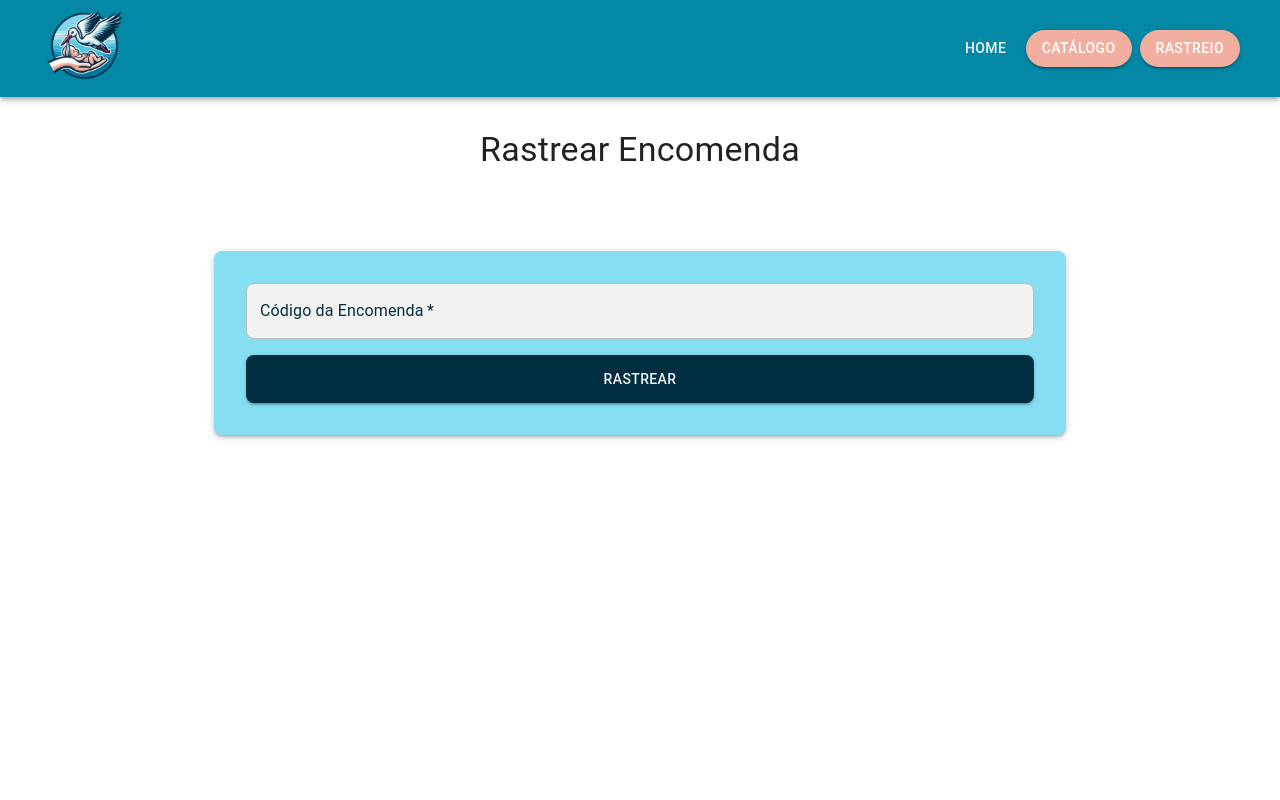
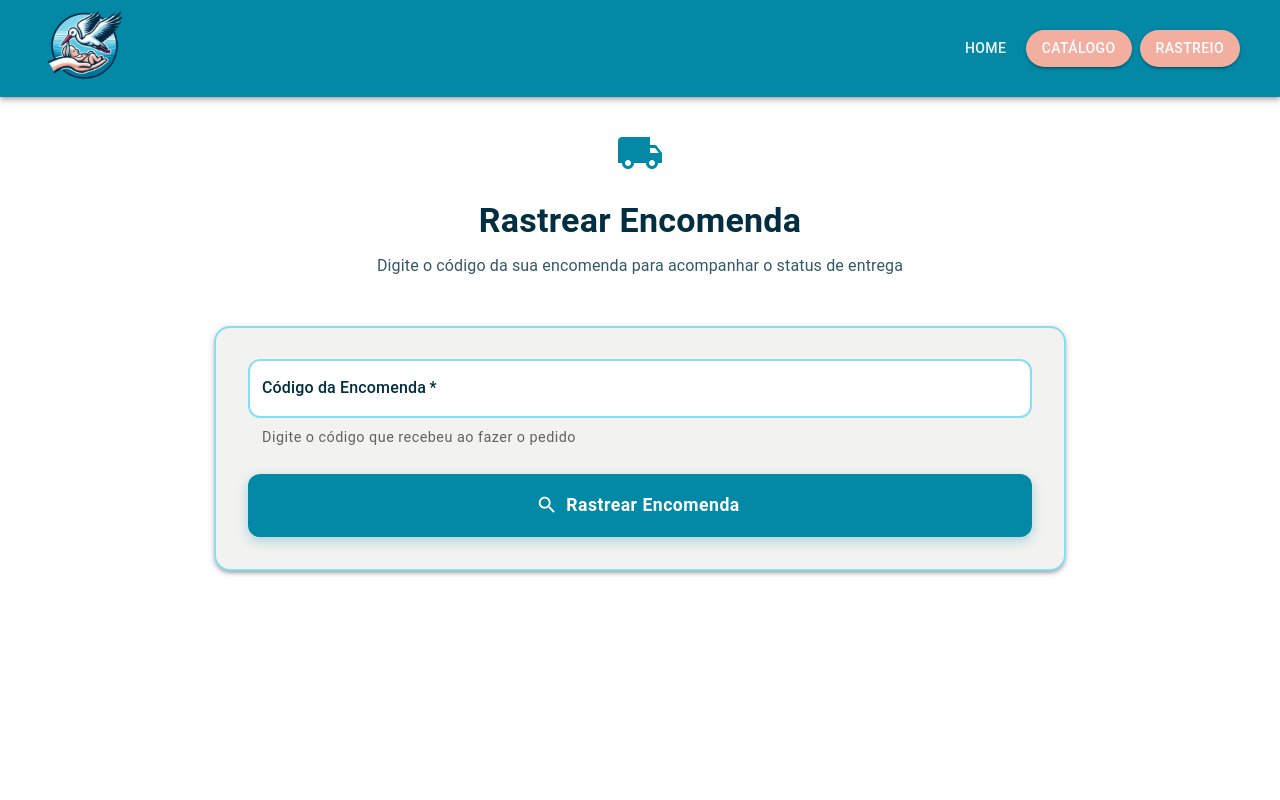
Before and after one commit to JamalShadowDev/cegonha-express-delivery, a React (Vite) app in the folder src/main/frontend/: page /tracking in a window 1280 px wide. Shown: the top 800 px of the page. Built offline with nearby package versions, Linux system fonts and the light colour scheme.

Commit message:
feat: Melhoria na visualização das informações de rastreio
- Manutenção da estrutura principal
- Adição de novos ícones
- Adição de novos componentes

Gabriel Coelho Soares

```diff
--- a/src/main/frontend/src/pages/Tracking.tsx
+++ b/src/main/frontend/src/pages/Tracking.tsx
@@ -9,7 +9,19 @@ import {
   CircularProgress,
   Alert,
   Paper,
+  Card,
+  CardContent,
+  Chip,
+  Divider,
+  Grid,
 } from "@mui/material";
+import {
+  Search as SearchIcon,
+  LocalShipping as ShippingIcon,
+  AccessTime as TimeIcon,
+  AttachMoney as MoneyIcon,
+  TrackChanges as StatusIcon,
+} from "@mui/icons-material";
 import { toast } from "react-toastify";
 import { colorPalette } from "../types/colorPalette";
 
@@ -19,6 +31,56 @@ interface EncomendaResponse {
   valorFrete: string;
   tempoEstimadoEntrega: string;
 }
+
+const getStatusConfig = (status: string) => {
+  const normalizedStatus = status.toLowerCase();
+
+  switch (normalizedStatus) {
+    case "pendente":
+      return {
+        color: "#FF9800" as const,
+        backgroundColor: "rgba(255, 152, 0, 0.1)",
+        label: "Pendente",
+        icon: "⏳",
+      };
+    case "confirmada":
+      return {
+        color: "#2196F3" as const,
+        backgroundColor: "rgba(33, 150, 243, 0.1)",
+        label: "Confirmada",
+        icon: "✅",
+      };
+    case "em trânsito":
+    case "em_transito":
+      return {
+        color: "#9C27B0" as const,
+        backgroundColor: "rgba(156, 39, 176, 0.1)",
+        label: "Em Trânsito",
+        icon: "🚚",
+      };
+    case "entregue":
+      return {
+        color: "#4CAF50" as const,
+        backgroundColor: "rgba(76, 175, 80, 0.1)",
+        label: "Entregue",
+        icon: "📦",
+      };
+    case "cancelada":
+      return {
+        color: "#F44336" as const,
+        backgroundColor: "rgba(244, 67, 54, 0.1)",
+        label: "Cancelada",
+        icon: "❌",
+      };
+    default:
+      return {
+        color: "#757575" as const,
+        backgroundColor: "rgba(117, 117, 117, 0.1)",
+        label: status,
+        icon: "📋",
+      };
+  }
+};
 
 export const Tracking: React.FC = () => {
   const [codigoEncomenda, setCodigoEncomenda] = useState<string>("");
@@ -70,34 +132,62 @@ export const Tracking: React.FC = () => {
     }
   };
 
+  const statusConfig = encomendaData
+    ? getStatusConfig(encomendaData.status)
+    : null;
+
   return (
     <Container maxWidth="md" sx={{ py: 4, flexGrow: 1 }}>
+      {/* Header com ícone */}
+      <Box sx={{ textAlign: "center", mb: 6 }}>
+        <ShippingIcon
+          sx={{
+            fontSize: 48,
+            color: colorPalette[2].rgba,
+            mb: 2,
+          }}
+        />
         <Typography
           variant="h4"
           component="h1"
           gutterBottom
-        align="center"
-        sx={{ mb: 10 }}
+          sx={{
+            color: colorPalette[1].rgba,
+            fontWeight: "bold",
+          }}
         >
           Rastrear Encomenda
         </Typography>
+        <Typography
+          variant="body1"
+          sx={{
+            color: colorPalette[1].rgba,
+            opacity: 0.8,
+          }}
+        >
+          Digite o código da sua encomenda para acompanhar o status de entrega
+        </Typography>
+      </Box>
 
+      {/* Formulário de busca */}
       <Paper
         elevation={3}
         sx={{
-          p: { xs: 2, md: 4 },
+          p: { xs: 3, md: 4 },
           mb: 4,
-          borderRadius: "8px",
-          backgroundColor: colorPalette[0].rgba,
+          borderRadius: "16px",
+          backgroundColor: colorPalette[4].rgba,
+          border: `2px solid ${colorPalette[0].rgba}`,
         }}
       >
         <Box
           component="form"
           onSubmit={handleTrackOrder}
-          sx={{ display: "flex", flexDirection: "column", gap: 2 }}
+          sx={{ display: "flex", flexDirection: "column", gap: 3 }}
         >
           <TextField
             label="Código da Encomenda"
+            placeholder="Ex: CE1234567890123"
             variant="outlined"
             fullWidth
             value={codigoEncomenda}
@@ -107,83 +197,289 @@ export const Tracking: React.FC = () => {
             helperText={
               submitted && !codigoEncomenda.trim()
                 ? "O código da encomenda é obrigatório"
-                : ""
+                : "Digite o código que recebeu ao fazer o pedido"
             }
             sx={{
               "& .MuiOutlinedInput-root": {
-                backgroundColor: colorPalette[4].rgba,
-                borderRadius: "8px",
+                backgroundColor: "white",
+                borderRadius: "12px",
+                fontSize: "1.1rem",
+                "& fieldset": {
+                  borderColor: colorPalette[0].rgba,
+                  borderWidth: "2px",
+                },
+                "&:hover fieldset": {
+                  borderColor: colorPalette[2].rgba,
+                },
+                "&.Mui-focused fieldset": {
+                  borderColor: colorPalette[2].rgba,
+                },
               },
               "& .MuiInputLabel-root": {
                 color: colorPalette[1].rgba,
+                fontWeight: "500",
+              },
+              "& .MuiFormHelperText-root": {
+                fontSize: "0.9rem",
+                marginTop: "8px",
               },
             }}
           />
+
           <Button
             type="submit"
             variant="contained"
-            fullWidth
+            size="large"
             disabled={loading}
+            startIcon={
+              loading ? <CircularProgress size={20} /> : <SearchIcon />
+            }
             sx={{
-              py: 1.5,
-              borderRadius: "8px",
+              py: 2,
+              borderRadius: "12px",
+              backgroundColor: colorPalette[2].rgba,
+              color: "white",
+              fontSize: "1.1rem",
+              fontWeight: "bold",
+              textTransform: "none",
+              boxShadow: "0 4px 12px rgba(3, 136, 166, 0.3)",
+              "&:hover": {
                 backgroundColor: colorPalette[1].rgba,
-              color: colorPalette[4].rgba,
-              "&:hover": {
-                backgroundColor: colorPalette[2].rgba,
+                boxShadow: "0 6px 16px rgba(1, 46, 64, 0.4)",
+                transform: "translateY(-2px)",
               },
+              "&:disabled": {
+                backgroundColor: "rgba(0,0,0,0.12)",
+                color: "rgba(0,0,0,0.26)",
+              },
+              transition: "all 0.3s ease",
             }}
           >
-            {loading ? (
-              <CircularProgress size={24} color="inherit" />
-            ) : (
-              "Rastrear"
-            )}
+            {loading ? "Rastreando..." : "Rastrear Encomenda"}
           </Button>
         </Box>
       </Paper>
 
+      {/* Mensagem de erro */}
       {error && (
-        <Alert severity="error" sx={{ mb: 3 }}>
+        <Alert
+          severity="error"
+          sx={{
+            mb: 3,
+            borderRadius: "12px",
+            fontSize: "1rem",
+          }}
+        >
           {error}
         </Alert>
       )}
 
-      {encomendaData && (
+      {/* Resultados do rastreamento */}
+      {encomendaData && statusConfig && (
+        <Card
+          elevation={4}
+          sx={{
+            borderRadius: "20px",
+            backgroundColor: "white",
+            border: `3px solid ${statusConfig.color}`,
+            boxShadow: `0 8px 32px ${statusConfig.backgroundColor}`,
+            overflow: "hidden",
+          }}
+        >
+          {/* Header do card com status */}
+          <Box
+            sx={{
+              background: `linear-gradient(135deg, ${statusConfig.color}15, ${statusConfig.color}25)`,
+              p: 3,
+              borderBottom: `2px solid ${statusConfig.color}20`,
+            }}
+          >
+            <Box sx={{ display: "flex", alignItems: "center", gap: 2, mb: 2 }}>
+              <Typography
+                variant="h5"
+                sx={{
+                  color: colorPalette[1].rgba,
+                  fontWeight: "bold",
+                  fontSize: "1.3rem",
+                }}
+              >
+                {statusConfig.icon} Encomenda Localizada
+              </Typography>
+            </Box>
+
+            <Typography
+              variant="h6"
+              sx={{
+                color: statusConfig.color,
+                fontWeight: "bold",
+                fontSize: "1.1rem",
+                fontFamily: "monospace",
+                backgroundColor: "white",
+                padding: "8px 16px",
+                borderRadius: "8px",
+                border: `2px solid ${statusConfig.color}30`,
+                display: "inline-block",
+              }}
+            >
+              {encomendaData.codigo}
+            </Typography>
+          </Box>
+
+          <CardContent sx={{ p: 4 }}>
+            {/* Status atual em destaque */}
+            <Box sx={{ textAlign: "center", mb: 4 }}>
+              <Chip
+                icon={<StatusIcon />}
+                label={statusConfig.label}
+                sx={{
+                  backgroundColor: statusConfig.backgroundColor,
+                  color: statusConfig.color,
+                  fontSize: "1.1rem",
+                  fontWeight: "bold",
+                  height: "48px",
+                  borderRadius: "24px",
+                  border: `2px solid ${statusConfig.color}`,
+                  "& .MuiChip-icon": {
+                    color: statusConfig.color,
+                  },
+                }}
+              />
+            </Box>
+
+            <Divider sx={{ my: 3, borderColor: `${statusConfig.color}30` }} />
+
+            {/* Grid com informações detalhadas */}
+            <Grid container spacing={3}>
+              {/* Valor do Frete */}
+              <Grid item xs={12} sm={6}>
                 <Paper
-          elevation={3}
+                  elevation={2}
                   sx={{
-            p: { xs: 2, md: 4 },
-            borderRadius: "8px",
-            backgroundColor: colorPalette[2].rgba,
+                    p: 3,
+                    borderRadius: "16px",
+                    backgroundColor: colorPalette[0].rgba,
+                    border: `2px solid ${colorPalette[0].rgba}`,
+                    textAlign: "center",
+                    transition: "all 0.3s ease",
+                    "&:hover": {
+                      transform: "translateY(-4px)",
+                      boxShadow: "0 8px 24px rgba(133, 222, 242, 0.3)",
+                    },
+                  }}
+                >
+                  <MoneyIcon
+                    sx={{
+                      fontSize: 40,
+                      color: colorPalette[2].rgba,
+                      mb: 1,
+                    }}
+                  />
+                  <Typography
+                    variant="body2"
+                    sx={{
+                      color: colorPalette[1].rgba,
+                      fontWeight: "500",
+                      mb: 1,
+                      opacity: 0.8,
+                    }}
+                  >
+                    Valor do Frete
+                  </Typography>
+                  <Typography
+                    variant="h6"
+                    sx={{
+                      color: colorPalette[1].rgba,
+                      fontWeight: "bold",
+                      fontSize: "1.4rem",
+                    }}
+                  >
+                    {encomendaData.valorFrete}
+                  </Typography>
+                </Paper>
+              </Grid>
+
+              {/* Tempo de Entrega */}
+              <Grid item xs={12} sm={6}>
+                <Paper
+                  elevation={2}
+                  sx={{
+                    p: 3,
+                    borderRadius: "16px",
+                    backgroundColor: colorPalette[3].rgba,
+                    border: `2px solid ${colorPalette[3].rgba}`,
+                    textAlign: "center",
+                    transition: "all 0.3s ease",
+                    "&:hover": {
+                      transform: "translateY(-4px)",
+                      boxShadow: "0 8px 24px rgba(242, 175, 160, 0.3)",
+                    },
+                  }}
+                >
+                  <TimeIcon
+                    sx={{
+                      fontSize: 40,
+                      color: colorPalette[1].rgba,
+                      mb: 1,
+                    }}
+                  />
+                  <Typography
+                    variant="body2"
+                    sx={{
+                      color: colorPalette[1].rgba,
+                      fontWeight: "500",
+                      mb: 1,
+                      opacity: 0.8,
+                    }}
+                  >
+                    Tempo Estimado
+                  </Typography>
+                  <Typography
+                    variant="h6"
+                    sx={{
+                      color: colorPalette[1].rgba,
+                      fontWeight: "bold",
+                      fontSize: "1.4rem",
+                    }}
+                  >
+                    {encomendaData.tempoEstimadoEntrega}
+                  </Typography>
+                </Paper>
+              </Grid>
+            </Grid>
+
+            {/* Dica adicional baseada no status */}
+            <Box
+              sx={{
+                mt: 4,
+                p: 3,
+                backgroundColor: `${statusConfig.color}10`,
+                borderRadius: "12px",
+                border: `1px solid ${statusConfig.color}30`,
               }}
             >
               <Typography
-            variant="h5"
-            gutterBottom
-            sx={{ color: colorPalette[1].rgba }}
+                variant="body2"
+                sx={{
+                  color: statusConfig.color,
+                  fontWeight: "500",
+                  textAlign: "center",
+                  fontSize: "0.95rem",
+                }}
               >
-            Detalhes da Encomenda: {encomendaData.codigo}
-          </Typography>
-          <Box
-            display="flex"
-            sx={{ alignItems: "center", justifyContent: "space-between" }}
-          >
-            <Typography
-              variant="body1"
-              sx={{ mb: 1, color: colorPalette[1].rgba }}
-            >
-              Status Atual: {encomendaData.status}
-            </Typography>
-
-            <Typography
-              variant="body1"
-              sx={{ mb: 2, color: colorPalette[1].rgba }}
-            >
-              Tempo Estimado de Entrega: {encomendaData.tempoEstimadoEntrega}
+                {statusConfig.label === "Pendente" &&
+                  "📋 Sua encomenda foi recebida e está sendo processada."}
+                {statusConfig.label === "Confirmada" &&
+                  "✅ Encomenda confirmada! Em breve será enviada."}
+                {statusConfig.label === "Em Trânsito" &&
+                  "🚚 Sua encomenda está a caminho do destino!"}
+                {statusConfig.label === "Entregue" &&
+                  "🎉 Encomenda entregue com sucesso! Obrigado pela preferência."}
+                {statusConfig.label === "Cancelada" &&
+                  "❌ Esta encomenda foi cancelada."}
               </Typography>
             </Box>
-        </Paper>
+          </CardContent>
+        </Card>
       )}
     </Container>
   );
```
Lines whose indentation alone changed are shown as unchanged.
